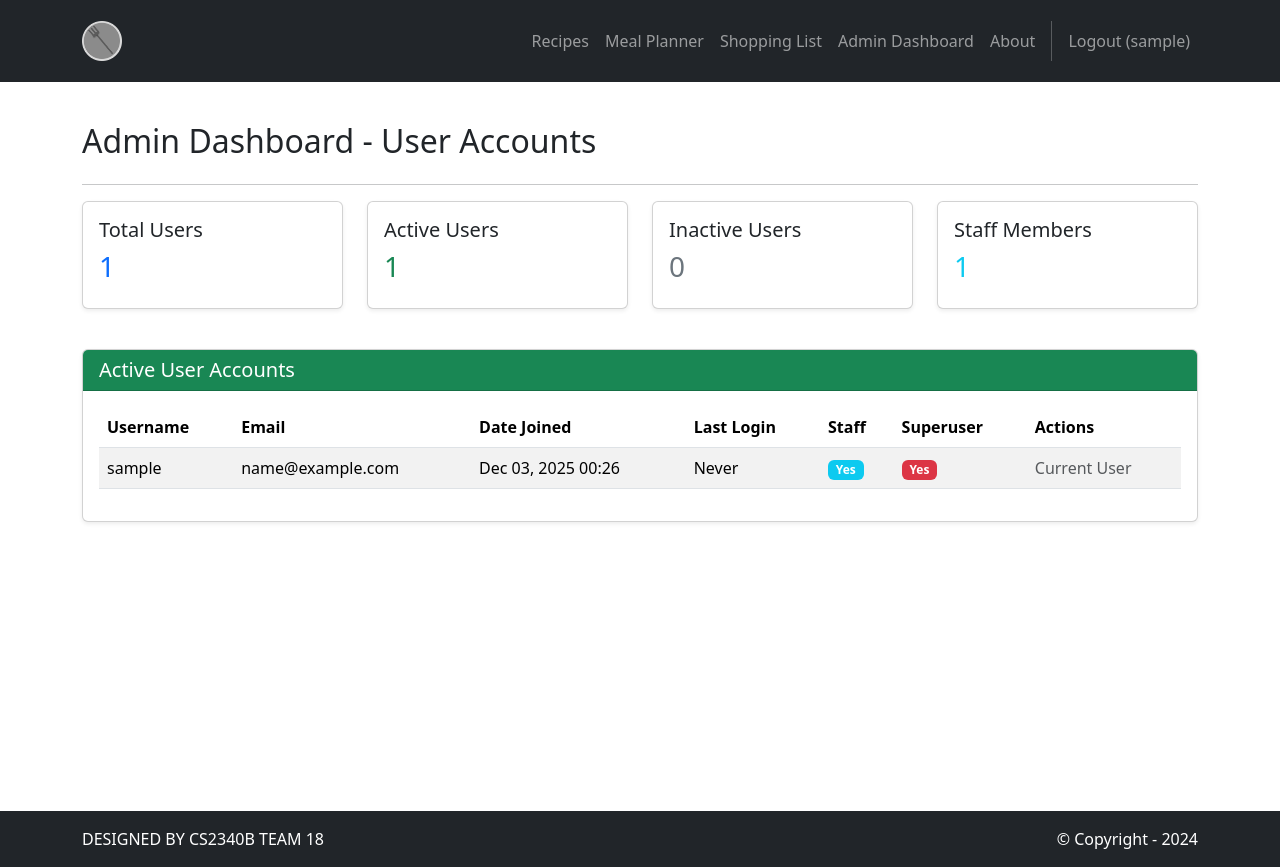
After one commit to jxchen21/2340_optional2, a Django app: page /accounts/admin/dashboard/ in a window 1280 px wide. The commit adds this page. Run offline with Django 5.2, Linux system fonts and the light colour scheme; the visitor is signed in with stand-in values (Sample User, id 1); data comes from the database, SQL or seed files in the repository; some libraries are stand-ins or nearby versions.

Commit message:
added admin dashboard and functionality to deactivate user accounts.

```diff
--- /dev/null
+++ b/tastebuds/accounts/templates/accounts/admin_dashboard.html
@@ -0,0 +1,189 @@
+{% extends 'base.html' %}
+{% block content %}
+<div class="p-3 mt-4">
+  <div class="container">
+    <div class="row">
+      <div class="col-12">
+        <h2 class="mb-4">Admin Dashboard - User Accounts</h2>
+        <hr />
+      </div>
+    </div>
+
+    <!-- Statistics Cards -->
+    <div class="row mb-4">
+      <div class="col-md-3 mb-3">
+        <div class="card shadow-sm">
+          <div class="card-body">
+            <h5 class="card-title">Total Users</h5>
+            <h3 class="text-primary">{{ template_data.total_users }}</h3>
+          </div>
+        </div>
+      </div>
+      <div class="col-md-3 mb-3">
+        <div class="card shadow-sm">
+          <div class="card-body">
+            <h5 class="card-title">Active Users</h5>
+            <h3 class="text-success">{{ template_data.active_count }}</h3>
+          </div>
+        </div>
+      </div>
+      <div class="col-md-3 mb-3">
+        <div class="card shadow-sm">
+          <div class="card-body">
+            <h5 class="card-title">Inactive Users</h5>
+            <h3 class="text-secondary">{{ template_data.inactive_count }}</h3>
+          </div>
+        </div>
+      </div>
+      <div class="col-md-3 mb-3">
+        <div class="card shadow-sm">
+          <div class="card-body">
+            <h5 class="card-title">Staff Members</h5>
+            <h3 class="text-info">{{ template_data.staff_count }}</h3>
+          </div>
+        </div>
+      </div>
+    </div>
+
+    <!-- Active Users Table -->
+    <div class="row mb-4">
+      <div class="col-12">
+        <div class="card shadow-sm">
+          <div class="card-header bg-success text-white">
+            <h5 class="mb-0">Active User Accounts</h5>
+          </div>
+          <div class="card-body">
+            {% if template_data.active_users %}
+            <div class="table-responsive">
+              <table class="table table-striped table-hover">
+                <thead>
+                  <tr>
+                    <th>Username</th>
+                    <th>Email</th>
+                    <th>Date Joined</th>
+                    <th>Last Login</th>
+                    <th>Staff</th>
+                    <th>Superuser</th>
+                    <th>Actions</th>
+                  </tr>
+                </thead>
+                <tbody>
+                  {% for user in template_data.active_users %}
+                  <tr>
+                    <td>{{ user.username }}</td>
+                    <td>{{ user.email|default:"—" }}</td>
+                    <td>{{ user.date_joined|date:"M d, Y H:i" }}</td>
+                    <td>
+                      {% if user.last_login %}
+                        {{ user.last_login|date:"M d, Y H:i" }}
+                      {% else %}
+                        Never
+                      {% endif %}
+                    </td>
+                    <td>
+                      {% if user.is_staff %}
+                        <span class="badge bg-info">Yes</span>
+                      {% else %}
+                        <span class="badge bg-secondary">No</span>
+                      {% endif %}
+                    </td>
+                    <td>
+                      {% if user.is_superuser %}
+                        <span class="badge bg-danger">Yes</span>
+                      {% else %}
+                        <span class="badge bg-secondary">No</span>
+                      {% endif %}
+                    </td>
+                    <td>
+                      {% if user.id == request.user.id %}
+                        <span class="text-muted">Current User</span>
+                      {% else %}
+                        <a href="{% url 'accounts.deactivate_user' user.id %}"
+                           class="btn btn-sm btn-danger"
+                           onclick="return confirm('Are you sure you want to deactivate user {{ user.username }}? This will prevent them from logging in.');">
+                          <i class="fas fa-ban"></i> Deactivate
+                        </a>
+                      {% endif %}
+                    </td>
+                  </tr>
+                  {% endfor %}
+                </tbody>
+              </table>
+            </div>
+            {% else %}
+            <p class="text-muted">No active users found.</p>
+            {% endif %}
+          </div>
+        </div>
+      </div>
+    </div>
+
+    <!-- Inactive Users Table -->
+    {% if template_data.inactive_users %}
+    <div class="row">
+      <div class="col-12">
+        <div class="card shadow-sm">
+          <div class="card-header bg-secondary text-white">
+            <h5 class="mb-0">Inactive User Accounts</h5>
+          </div>
+          <div class="card-body">
+            <div class="table-responsive">
+              <table class="table table-striped table-hover">
+                <thead>
+                  <tr>
+                    <th>Username</th>
+                    <th>Email</th>
+                    <th>Date Joined</th>
+                    <th>Last Login</th>
+                    <th>Staff</th>
+                    <th>Superuser</th>
+                    <th>Actions</th>
+                  </tr>
+                </thead>
+                <tbody>
+                  {% for user in template_data.inactive_users %}
+                  <tr class="table-secondary">
+                    <td>{{ user.username }}</td>
+                    <td>{{ user.email|default:"—" }}</td>
+                    <td>{{ user.date_joined|date:"M d, Y H:i" }}</td>
+                    <td>
+                      {% if user.last_login %}
+                        {{ user.last_login|date:"M d, Y H:i" }}
+                      {% else %}
+                        Never
+                      {% endif %}
+                    </td>
+                    <td>
+                      {% if user.is_staff %}
+                        <span class="badge bg-info">Yes</span>
+                      {% else %}
+                        <span class="badge bg-secondary">No</span>
+                      {% endif %}
+                    </td>
+                    <td>
+                      {% if user.is_superuser %}
+                        <span class="badge bg-danger">Yes</span>
+                      {% else %}
+                        <span class="badge bg-secondary">No</span>
+                      {% endif %}
+                    </td>
+                    <td>
+                      <a href="{% url 'accounts.reactivate_user' user.id %}"
+                         class="btn btn-sm btn-success"
+                         onclick="return confirm('Are you sure you want to reactivate user {{ user.username }}?');">
+                        <i class="fas fa-check"></i> Reactivate
+                      </a>
+                    </td>
+                  </tr>
+                  {% endfor %}
+                </tbody>
+              </table>
+            </div>
+          </div>
+        </div>
+      </div>
+    </div>
+    {% endif %}
+  </div>
+</div>
+{% endblock content %}
--- a/tastebuds/accounts/urls.py
+++ b/tastebuds/accounts/urls.py
@@ -4,4 +4,7 @@ urlpatterns = [
     path('signup', views.signup, name='accounts.signup'),
     path('login/', views.login, name='accounts.login'),
     path('logout/', views.logout, name='accounts.logout'),
+    path('admin/dashboard/', views.admin_dashboard, name='accounts.admin_dashboard'),
+    path('admin/user/<int:user_id>/deactivate/', views.deactivate_user, name='accounts.deactivate_user'),
+    path('admin/user/<int:user_id>/reactivate/', views.reactivate_user, name='accounts.reactivate_user'),
 ]
--- a/tastebuds/accounts/views.py
+++ b/tastebuds/accounts/views.py
@@ -1,8 +1,11 @@
-from django.shortcuts import render
+from django.shortcuts import render, get_object_or_404
 from django.contrib.auth import login as auth_login, authenticate, logout as auth_logout
+from django.contrib.auth.models import User
 from .forms import CustomUserCreationForm, CustomErrorList
 from django.shortcuts import redirect
 from django.contrib.auth.decorators import login_required
+from django.core.exceptions import PermissionDenied
+from django.contrib import messages
 @login_required
 def logout(request):
     auth_logout(request)
@@ -42,3 +45,77 @@ def signup(request):
             template_data['form'] = form
             return render(request, 'accounts/signup.html',
                 {'template_data': template_data})
+
+@login_required
+def admin_dashboard(request):
+    """Admin dashboard to view all user accounts"""
+    # Check if user is admin (staff or superuser)
+    if not (request.user.is_staff or request.user.is_superuser):
+        raise PermissionDenied("You do not have permission to access this page.")
+
+    template_data = {}
+    template_data['title'] = 'Admin Dashboard'
+
+    # Get all users (active and inactive)
+    all_users = User.objects.all().order_by('-date_joined')
+    active_users = User.objects.filter(is_active=True).order_by('-date_joined')
+    inactive_users = User.objects.filter(is_active=False).order_by('-date_joined')
+
+    # Calculate statistics
+    total_users = User.objects.count()
+    active_count = active_users.count()
+    inactive_count = inactive_users.count()
+    staff_count = User.objects.filter(is_staff=True).count()
+    superuser_count = User.objects.filter(is_superuser=True).count()
+
+    template_data['all_users'] = all_users
+    template_data['active_users'] = active_users
+    template_data['inactive_users'] = inactive_users
+    template_data['total_users'] = total_users
+    template_data['active_count'] = active_count
+    template_data['inactive_count'] = inactive_count
+    template_data['staff_count'] = staff_count
+    template_data['superuser_count'] = superuser_count
+
+    return render(request, 'accounts/admin_dashboard.html',
+                  {'template_data': template_data})
+
+@login_required
+def deactivate_user(request, user_id):
+    """Deactivate a user account"""
+    # Check if user is admin (staff or superuser)
+    if not (request.user.is_staff or request.user.is_superuser):
+        raise PermissionDenied("You do not have permission to perform this action.")
+
+    user_to_deactivate = get_object_or_404(User, id=user_id)
+
+    # Prevent deactivating yourself
+    if user_to_deactivate.id == request.user.id:
+        messages.error(request, 'You cannot deactivate your own account.')
+        return redirect('accounts.admin_dashboard')
+
+    # Prevent deactivating superusers (safety measure)
+    if user_to_deactivate.is_superuser and not request.user.is_superuser:
+        messages.error(request, 'You do not have permission to deactivate superuser accounts.')
+        return redirect('accounts.admin_dashboard')
+
+    user_to_deactivate.is_active = False
+    user_to_deactivate.save()
+    messages.success(request, f'User "{user_to_deactivate.username}" has been deactivated successfully.')
+
+    return redirect('accounts.admin_dashboard')
+
+@login_required
+def reactivate_user(request, user_id):
+    """Reactivate a user account"""
+    # Check if user is admin (staff or superuser)
+    if not (request.user.is_staff or request.user.is_superuser):
+        raise PermissionDenied("You do not have permission to perform this action.")
+
+    user_to_reactivate = get_object_or_404(User, id=user_id)
+
+    user_to_reactivate.is_active = True
+    user_to_reactivate.save()
+    messages.success(request, f'User "{user_to_reactivate.username}" has been reactivated successfully.')
+
+    return redirect('accounts.admin_dashboard')
--- a/tastebuds/tastebuds/templates/base.html
+++ b/tastebuds/tastebuds/templates/base.html
@@ -44,6 +44,9 @@
             {% if user.is_authenticated %}
             <a class="nav-link" href="{% url 'recipes.planner' %}">Meal Planner</a>
             <a class="nav-link" href="{% url 'recipes.shopping_list' %}">Shopping List</a>
+            {% endif %}
+            {% if user.is_staff or user.is_superuser %}
+            <a class="nav-link" href="{% url 'accounts.admin_dashboard' %}">Admin Dashboard</a>
             {% endif %}
             <a class="nav-link"
                href="{% url 'home.about' %}">About</a>
```
